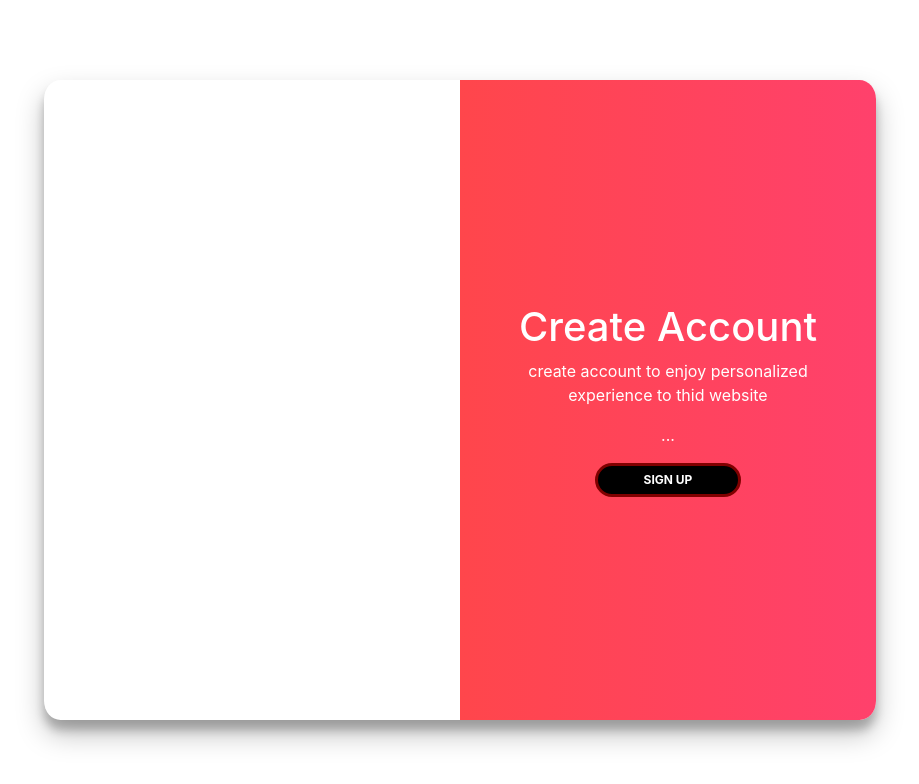
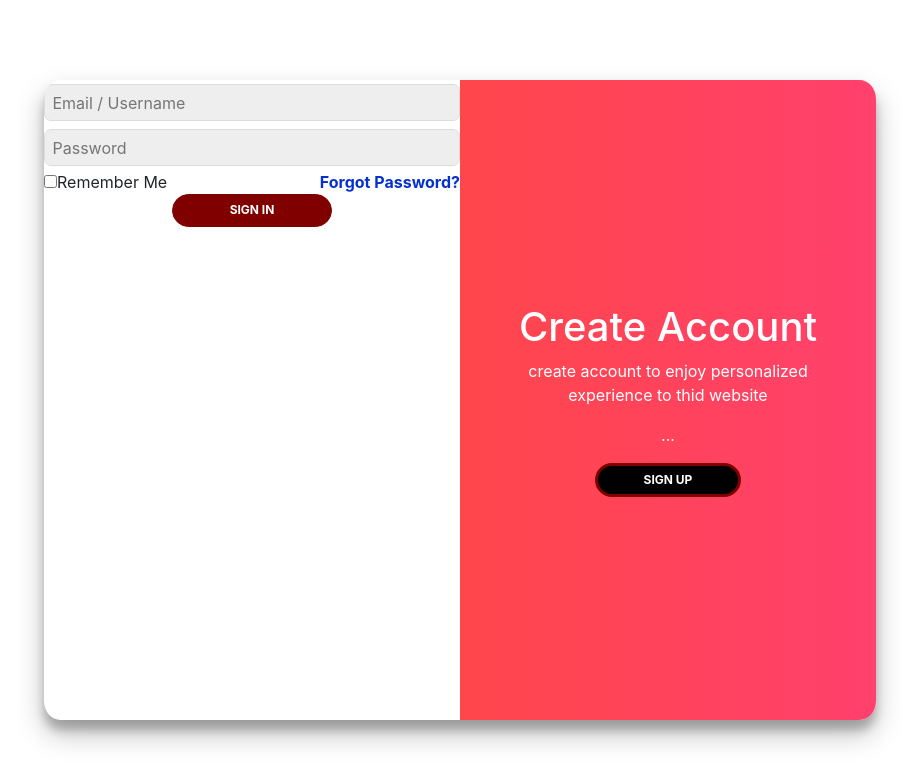
Before and after one commit to HozefaRauf/website2, a React (Create React App) app in the folder website/: page / in a window 1280 px wide. Shown: the top 784 px of the page, without its empty margins (180-1099 px from the left). Built offline with nearby package versions, Linux system fonts and the light colour scheme.

Commit message:
working completed

```diff
--- a/website/src/css/LoginSignup.css
+++ b/website/src/css/LoginSignup.css
@@ -18,21 +18,28 @@
 }
 .signin-container{
     position: absolute;
+    top: 0;
+    height: 100%;
+    left: 0;
     transition: all 0.6s ease-in-out;
-    opacity: 0;
     width: 50%;
     z-index: 2;
 }
 .signin-container.active{
-    transform: translateX(100%)
+    transform: translateX(100%);
+    opacity: 0;
 }
 
 
 .signup-container{
     position: absolute;
     width: 50%;
+    top: 0;
+    height: 100%;
     opacity: 0;
     z-index: 1;
+    transition: all 0.6s ease-in-out;
+    width: 50%;
 }
 .signup-container.active{
     transform: translateX(100%);
```
